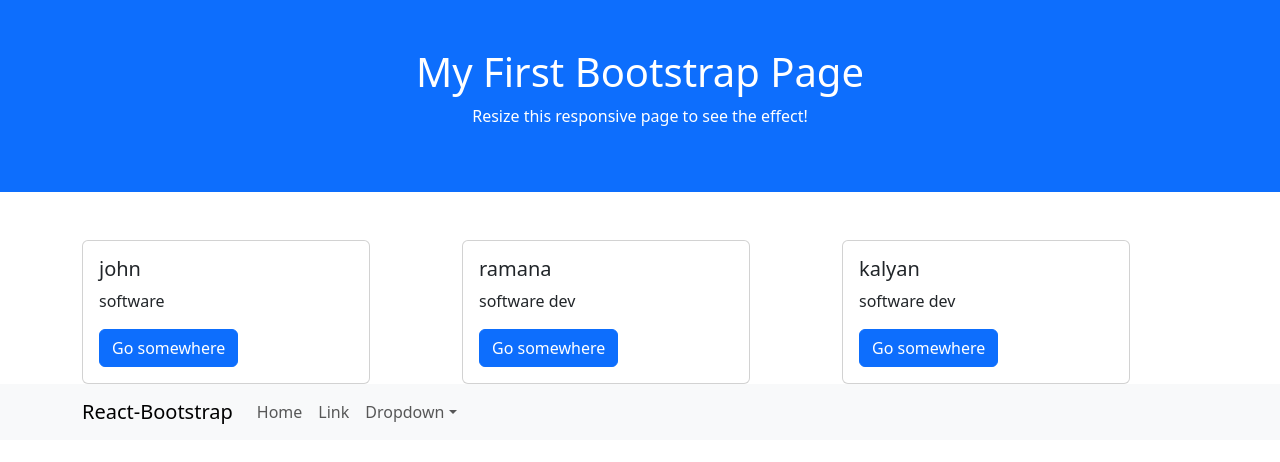
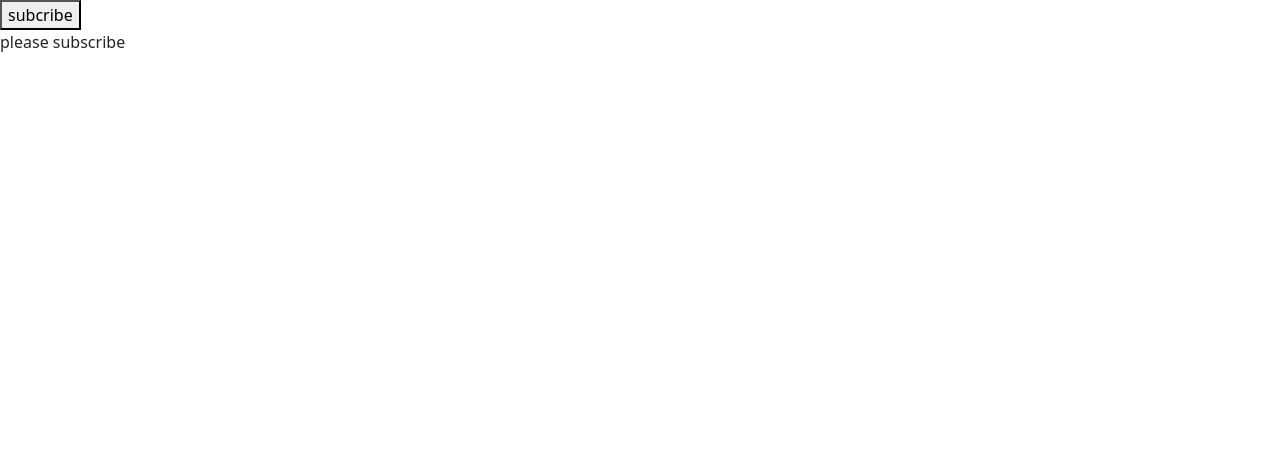
Before and after one commit to KalyanRamDev0/vite-react, a React (Vite) app: page / in a window 1280 px wide. Shown: the top 462 px of the page. Built offline with nearby package versions, Linux system fonts and the light colour scheme.

Commit message:
class components ans state

```diff
--- a/src/App.jsx
+++ b/src/App.jsx
@@ -7,6 +7,7 @@ import Customcard from "./components/bootstrap/custom-card.jsx";
 import { employeeDetails } from "./components/data/employeedata.js";
 import FirstComponent from "./components/bootstrap/first-component.jsx";
 import BasicExample from "./components/bootstrap/navbar.jsx";
+import YouTubeButton from "./components/classcomp/youtube.jsx";
 
 
 
@@ -17,6 +18,7 @@ const App=()=>{
 
  return(
   <div >
+    <YouTubeButton></YouTubeButton>
    {/* hello kalyan
    <div className={style.card}> hello kalyan</div>
    <CoustomButton/>
@@ -34,8 +36,8 @@ return(
     })
    } */}
   {/* <Customcard     title={"john"} text={"software dev"}/> */}
-  <FirstComponent></FirstComponent>
-  <BasicExample></BasicExample>
+  {/* <FirstComponent></FirstComponent>
+  <BasicExample></BasicExample> */}
   </div>
  )
 }
--- /dev/null
+++ b/src/components/classcomp/counters.jsx
@@ -0,0 +1,26 @@
+
+import { Component } from "react"
+
+
+class Counters extends Component{
+    state={
+        count:0
+    }
+    IncrementHandler=()=>{
+this.setState({count:this.state.count+1})
+    }
+
+render(){
+    return(
+        <>
+        <h1>counter{this.state.count}</h1>
+        <button onClick={this.IncrementHandler}>increment</button>
+        <button>decrement</button>
+        <button>reset</button>
+        </>
+    )
+}
+
+
+}
+export default Counters
--- /dev/null
+++ b/src/components/classcomp/youtube.jsx
@@ -0,0 +1,39 @@
+
+
+import { Component } from "react"
+import FirstComponent from "../bootstrap/first-component"
+import Counters from "./counters"
+
+
+
+
+class YouTubeButton extends Component{
+    state={
+        isSubcribe:false,
+        text1:"subcribe",
+        text2:"subcribed"
+
+    }
+
+
+
+    ClickHandler=()=>{
+                     this.setState({ isSubcribe:
+                        !this.state.isSubcribe
+    // alert("hey kalyan")
+        })
+    }
+        render(){
+            return(
+                <>
+            <button onClick={this.ClickHandler}>{this.state.isSubcribe?this.state.text2:this.state.text1}</button>
+            {this.state.isSubcribe ? <div>
+              <FirstComponent/>
+              <Counters/>
+            </div>:
+            <div> please subscribe</div>}
+            </>
+        )
+ }
+}
+export default YouTubeButton
```
